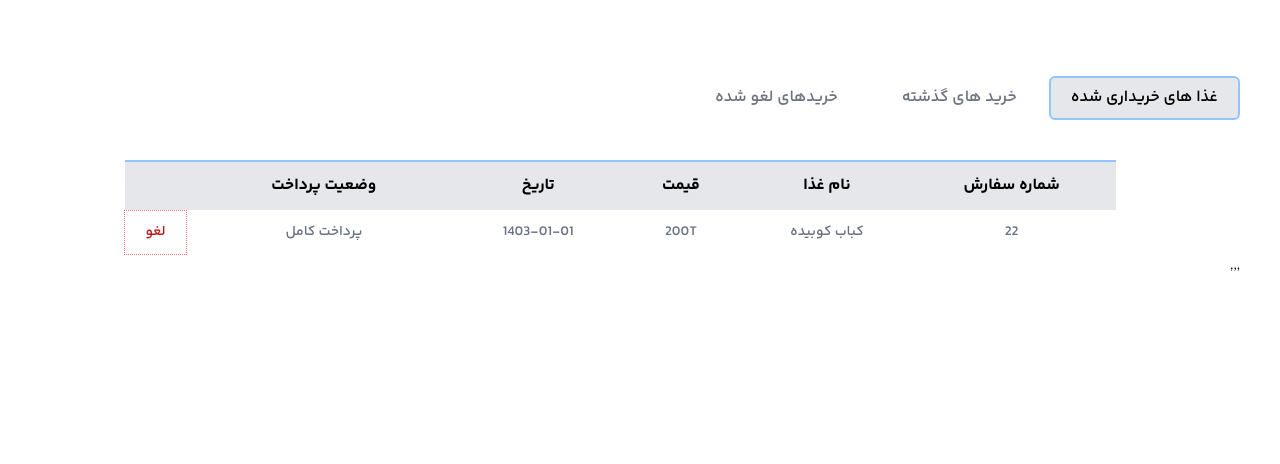
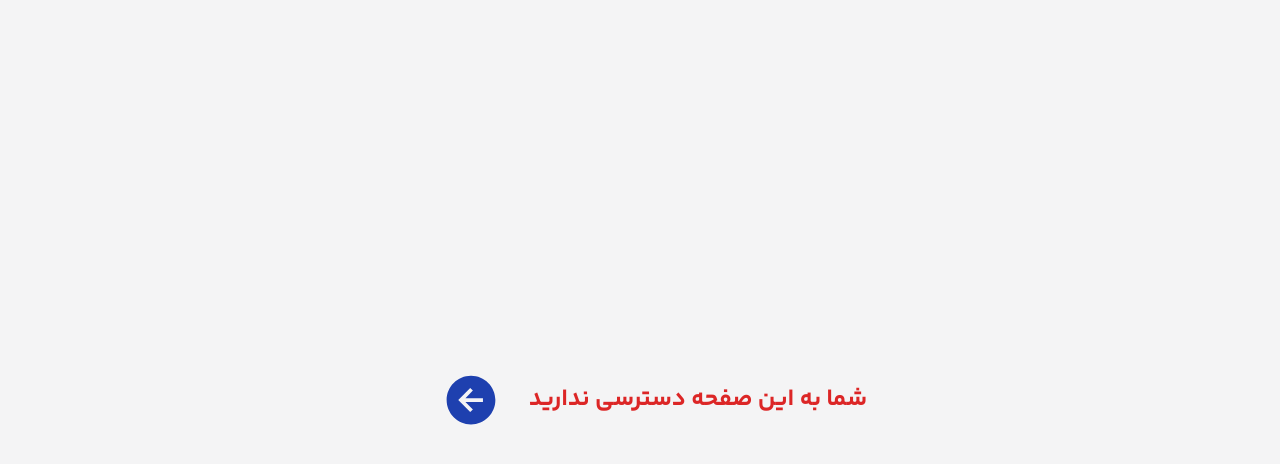
Before and after one commit to EHSANMADADI/Hotel-project, a Next.js app: page /resturant/personalPage in a window 1280 px wide. Shown: the top 464 px of the page. Built offline with nearby package versions, Linux system fonts and the light colour scheme.

Commit message:
handelPersonalPage

```diff
--- a/app/(home)/resturant/personalPage/page.tsx
+++ b/app/(home)/resturant/personalPage/page.tsx
@@ -1,14 +1,19 @@
-'use client'
+"use client";
 import ArshiveRezerv from "@/components/shared/ArshiveRezerv/ArshiveRezerv";
 import CancellRezerved from "@/components/shared/CancellRezerv/CancellRezerved";
 import CurrentRezerv from "@/components/shared/CurrentRezerv/CurrentRezerv";
 import React, { useState } from "react";
-
+import useStore from "@/store/Store";
+import Link from "next/link";
+import { IoArrowBackCircleSharp } from "react-icons/io5";
 export default function page() {
+  const { isAdmin } = useStore();
   const [arshive, setArshive] = useState(false);
   const [currentRezerv, setCurrentRezerv] = useState(true);
   const [cancellRezerved, setCancellRezerved] = useState(false);
   return (
+    <>
+      {isAdmin === false && (
         <div className="w-full h-screen mt-14 bg-white pr-10">
           <div className="flex mb-5 pt-5 justify-start">
             <button
@@ -30,7 +35,6 @@ export default function page() {
                 setArshive(true);
                 setCancellRezerved(false);
                 setCurrentRezerv(false);
-
               }}
               className={`${
                 arshive
@@ -56,19 +60,27 @@ export default function page() {
               خریدهای لغو شده
             </button>
           </div>
+          {currentRezerv && <CurrentRezerv Food={true} />},
+          {arshive && <ArshiveRezerv Food={true} />},
+          {cancellRezerved && <CancellRezerved Food={true} />}
+        </div>
+      )}
 
-   {
-    currentRezerv&&<CurrentRezerv Food={true}/>
-   },
-   {
-    arshive&&<ArshiveRezerv Food={true} />
-   },
-   {
-    cancellRezerved&&<CancellRezerved Food={true}/>
-   }
+      {(isAdmin === false || isAdmin === null) && (
+        <div className="w-full h-screen flex justify-center items-center font-bold text-red-600 text-2xl ">
 
-
-
+          شما به این صفحه دسترسی ندارید
+          <div dir="ltr" className="p-5 m-2">
+            <Link
+              className="text-blue-800 text-6xl md:text-3xl bg-white hover:text-blue-800"
+              href="/resturant"
+            >
+              {" "}
+              <IoArrowBackCircleSharp />{" "}
+            </Link>
           </div>
+        </div>
+      )}
+    </>
   );
 }
--- a/components/user/pages/resturant/MenuResturont/index.tsx
+++ b/components/user/pages/resturant/MenuResturont/index.tsx
@@ -1,9 +1,14 @@
+"use client";
 import Link from "next/link";
 import React from "react";
 import { CiShoppingCart } from "react-icons/ci";
 import { FaUserEdit } from "react-icons/fa";
+import useStore from "@/store/Store";
+import { log } from "console";
+export default function MenuResturont() {
+  const { isAdmin } = useStore();
+  console.log(isAdmin);
 
-export default function MenuResturont() {
   return (
     <div className="flex z-50 text-center justify-between border-b-2 border-dashed m-5 p-5">
       <div className="flex justify-around">
@@ -32,6 +37,7 @@ export default function MenuResturont() {
         >
           کترینگ
         </Link>
+        {isAdmin === false && (
           <Link
             className="mx-5 text-xl cursor-pointer hover:text-blue-500 duration-200"
             href="/resturant/personalPage"
@@ -39,6 +45,7 @@ export default function MenuResturont() {
             {" "}
             خرید های من
           </Link>
+        )}
       </div>
       <div className="flex">
         <div className=" text-5xl z-50 m-0 border w-12 border-dashed border-yellow-200  flex rounded-full justify-center">
```
Lines whose indentation alone changed are shown as unchanged.
